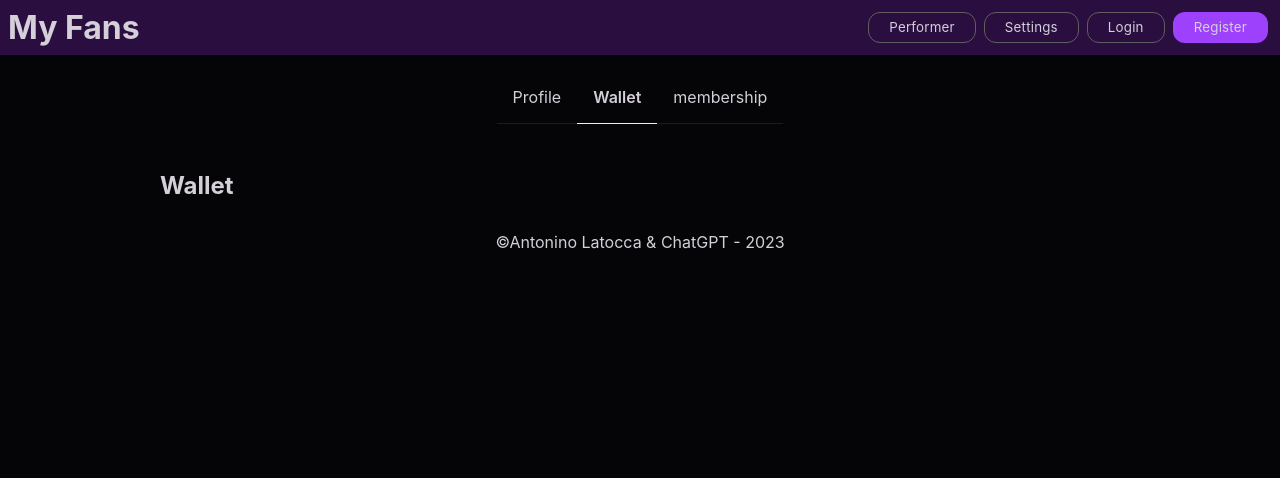
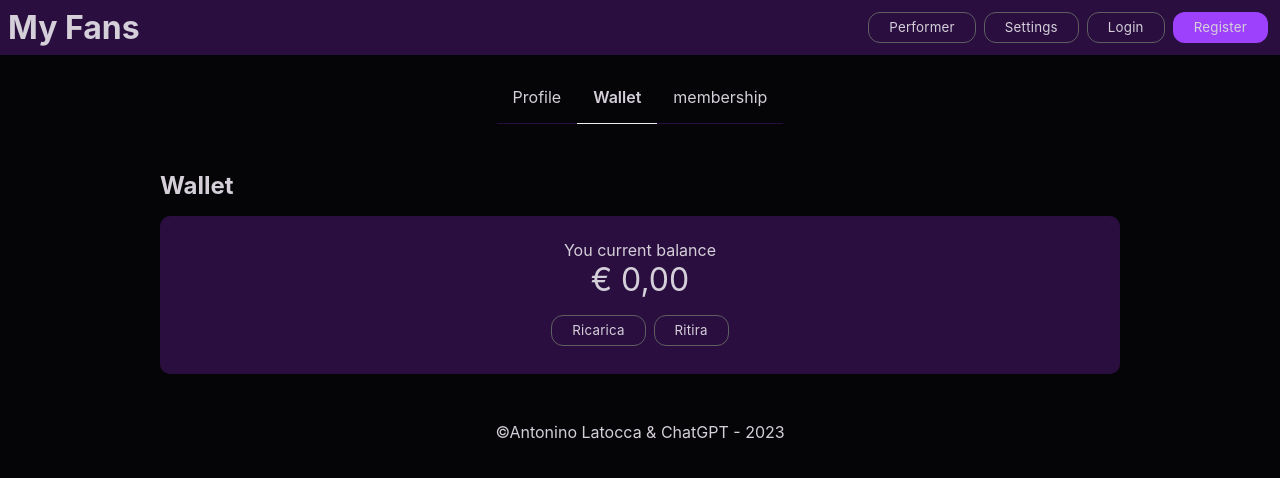
Before and after one commit to antoninolatocca/my-fans, a React (Create React App) app: page /settings/wallet in a window 1280 px wide. Shown: the top 478 px of the page. Built offline with nearby package versions, Linux system fonts and the light colour scheme.

Commit message:
Display balance

```diff
--- a/package.json
+++ b/package.json
@@ -8,12 +8,15 @@
     "@testing-library/react": "^13.4.0",
     "@testing-library/user-event": "^13.5.0",
     "axios": "^1.3.4",
+    "jquery": "^3.6.4",
+    "jquery-autocomplete": "^1.2.8",
     "jwt-decode": "^3.1.2",
     "react": "^18.2.0",
     "react-dom": "^18.2.0",
     "react-redux": "^8.0.5",
     "react-router-dom": "^6.9.0",
     "react-scripts": "5.0.1",
+    "react-select": "^5.7.2",
     "redux": "^4.2.1",
     "redux-thunk": "^2.4.2",
     "web-vitals": "^2.1.4"
--- a/public/index.html
+++ b/public/index.html
@@ -9,6 +9,12 @@
       name="description"
       content="Web site created using create-react-app"
     />
+
+    <!-- JQuery -->
+    <script src="https://code.jquery.com/jquery-3.6.0.min.js"></script>
+    <link rel="stylesheet" href="https://code.jquery.com/ui/1.13.1/themes/base/jquery-ui.css">
+    <script src="https://code.jquery.com/ui/1.13.1/jquery-ui.min.js"></script>
+
     <link rel="apple-touch-icon" href="%PUBLIC_URL%/logo192.png" />
     <!--
       manifest.json provides metadata used when your web app is installed on a
--- /dev/null
+++ b/src/components/accountSettings/AccountBalance.js
@@ -0,0 +1,18 @@
+import React from 'react';
+
+const AccountBalance = () => {
+
+    const ammount = "€ 0,00";
+    const redeemable = false;
+
+  return (
+    <div className='account-balance-container'>
+        <p>You current balance</p>
+        <p className='balance-counter'>{ammount}</p>
+        <button className='dark-button'>Ricarica</button>
+        <button className='dark-button' disabled={!redeemable}>Ritira</button>
+    </div>
+  );
+};
+
+export default AccountBalance;
--- a/src/components/accountSettings/AccountSettings.css
+++ b/src/components/accountSettings/AccountSettings.css
@@ -0,0 +1,12 @@
+.account-balance-container {
+    background-color: #2A0E3F;
+    border-radius: 10px;
+    text-align: center;
+    margin: 1rem auto;
+    padding: 1.5rem 2rem;
+}
+
+.balance-counter {
+    font-size: 200%;
+    margin-bottom: 0.75rem;
+}
--- a/src/components/accountSettings/AccountSettingsWallet.js
+++ b/src/components/accountSettings/AccountSettingsWallet.js
@@ -1,9 +1,13 @@
 import React from 'react';
+import AccountBalance from './AccountBalance';
 
 const AccountSettingsWallet = () => {
 
   return (
-    <h2>Wallet</h2>
+    <>
+        <h2>Wallet</h2>
+        <AccountBalance />
+    </>
   );
 };
 
--- /dev/null
+++ b/src/components/accountSettings/CountryAutocomplete.js
@@ -0,0 +1,17 @@
+import React from 'react';
+import Select from 'react-select';
+
+const options = [
+  { value: 'italy', label: 'Italy' },
+  { value: 'spain', label: 'Spain' },
+  { value: 'france', label: 'France' },
+];
+
+function CountryAutocomplete() {
+
+  return (
+    <Select options={options} placeholder="Your country" id="country" autocomplete="off" />
+  );
+}
+
+export default CountryAutocomplete;
--- a/src/components/accountSettings/ProfileForm.js
+++ b/src/components/accountSettings/ProfileForm.js
@@ -1,6 +1,7 @@
 import React, { useState } from 'react';
 import { useDispatch } from 'react-redux';
 import { updateAccount } from '../../actions/account';
+import CountryAutocomplete from './CountryAutocomplete';
 
 const ProfileForm = () => {
 
@@ -61,6 +62,10 @@ const ProfileForm = () => {
             autoComplete='off'
           />
         </div>
+        <div className='form-group'>
+          <label htmlFor='country'>Country</label>
+          <CountryAutocomplete />
+        </div>
         <button type='submit' className='dark-button' value='Register'>Update</button>
       </form>
     </div>
```
Also changed, not shown: src/components/auth/LoginForm.js (+7 -0 lines), 1 other file (tests, documents, lock files or other folders).
